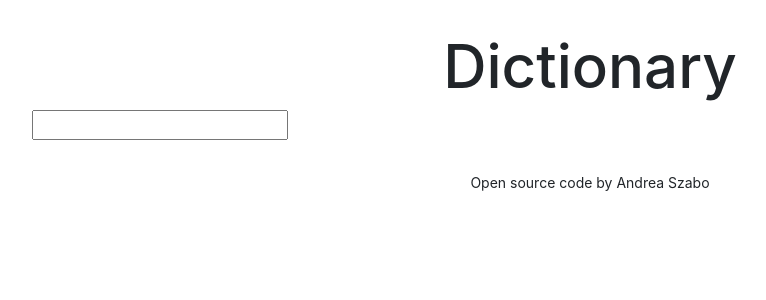
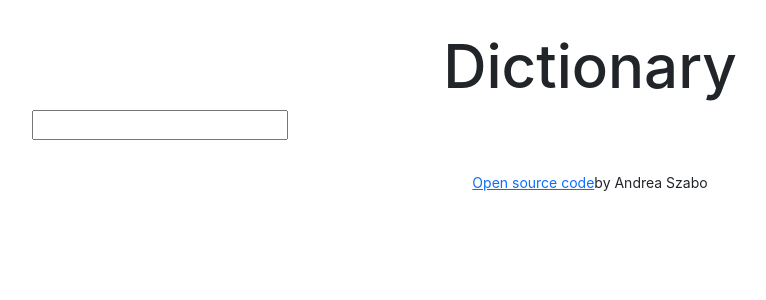
Before and after one commit to andi-szabo/dictionary-react, a React (Create React App) app: page / in a window 1280 px wide. Shown: the top 300 px of the page, without its empty margins (50-816 px from the left). Built offline with nearby package versions, Linux system fonts and the light colour scheme.

Commit message:
Added Github repository link

```diff
--- a/src/App.js
+++ b/src/App.js
@@ -12,7 +12,16 @@ export default function App() {
           <Dictionary />
         </main>
         <footer className="App-footer">
-          <small>Open source code by Andrea Szabo</small>
+          <small>
+            <a
+              href="https://github.com/andi-szabo/dictionary-react"
+              target="_blank"
+              rel="noreferrer"
+            >
+              Open source code
+            </a>
+            by Andrea Szabo
+          </small>
         </footer>
       </div>
     </div>
```
